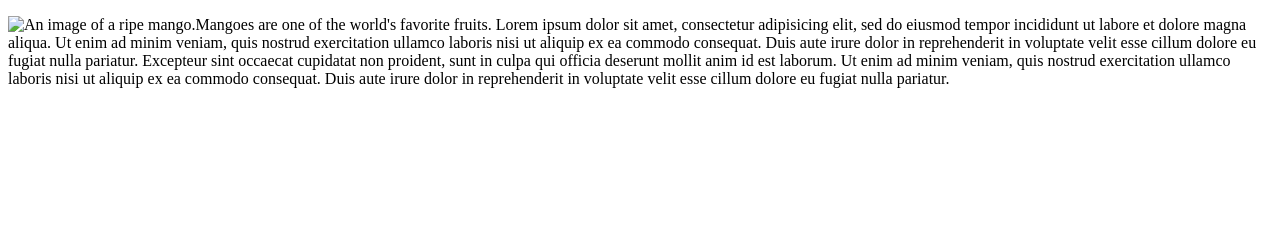
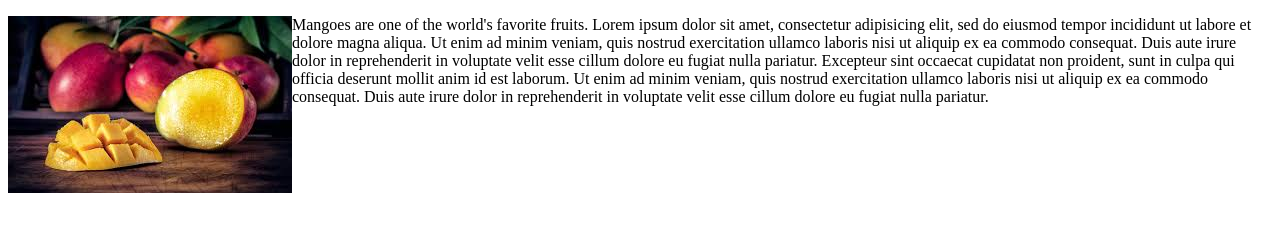
Before and after one commit to EssyMwangi/mangoes, a plain HTML site: page index.html in a window 1280 px wide. Drawn offline with Linux system fonts and the light colour scheme.

Commit message:
add mango image

```diff
--- a/index.html
+++ b/index.html
@@ -5,7 +5,7 @@
     <title>Mangoes</title>
   </head>
   <body>
-    <img src="img/mango.jpg" alt="An image of a ripe mango.">
+    <img src="./images/mango.jpeg" alt="An image of a ripe mango.">
     <p>Mangoes are one of the world's favorite fruits. Lorem ipsum dolor sit amet, consectetur adipisicing elit, sed do eiusmod tempor incididunt ut labore et dolore magna aliqua. Ut enim ad minim veniam, quis nostrud exercitation ullamco laboris nisi ut aliquip ex ea commodo consequat. Duis aute irure dolor in reprehenderit in voluptate velit esse cillum dolore eu fugiat nulla pariatur. Excepteur sint occaecat cupidatat non proident, sunt in culpa qui officia deserunt mollit anim id est laborum. Ut enim ad minim veniam, quis nostrud exercitation ullamco laboris nisi ut aliquip ex ea commodo consequat. Duis aute irure dolor in reprehenderit in voluptate velit esse cillum dolore eu fugiat nulla pariatur.</p>
   </body>
 </html>
```
Also changed, not shown: images/mango.jpeg (added).
